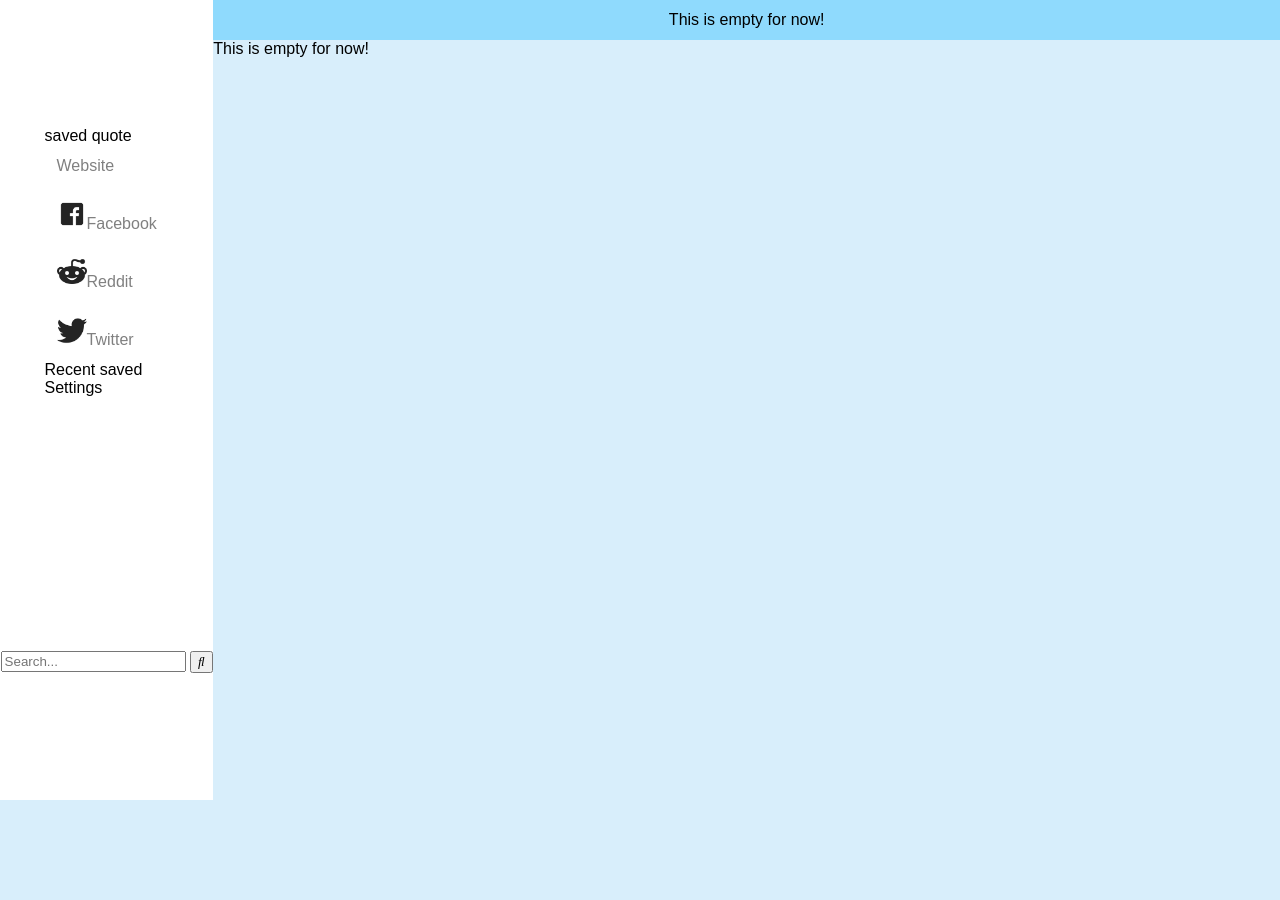
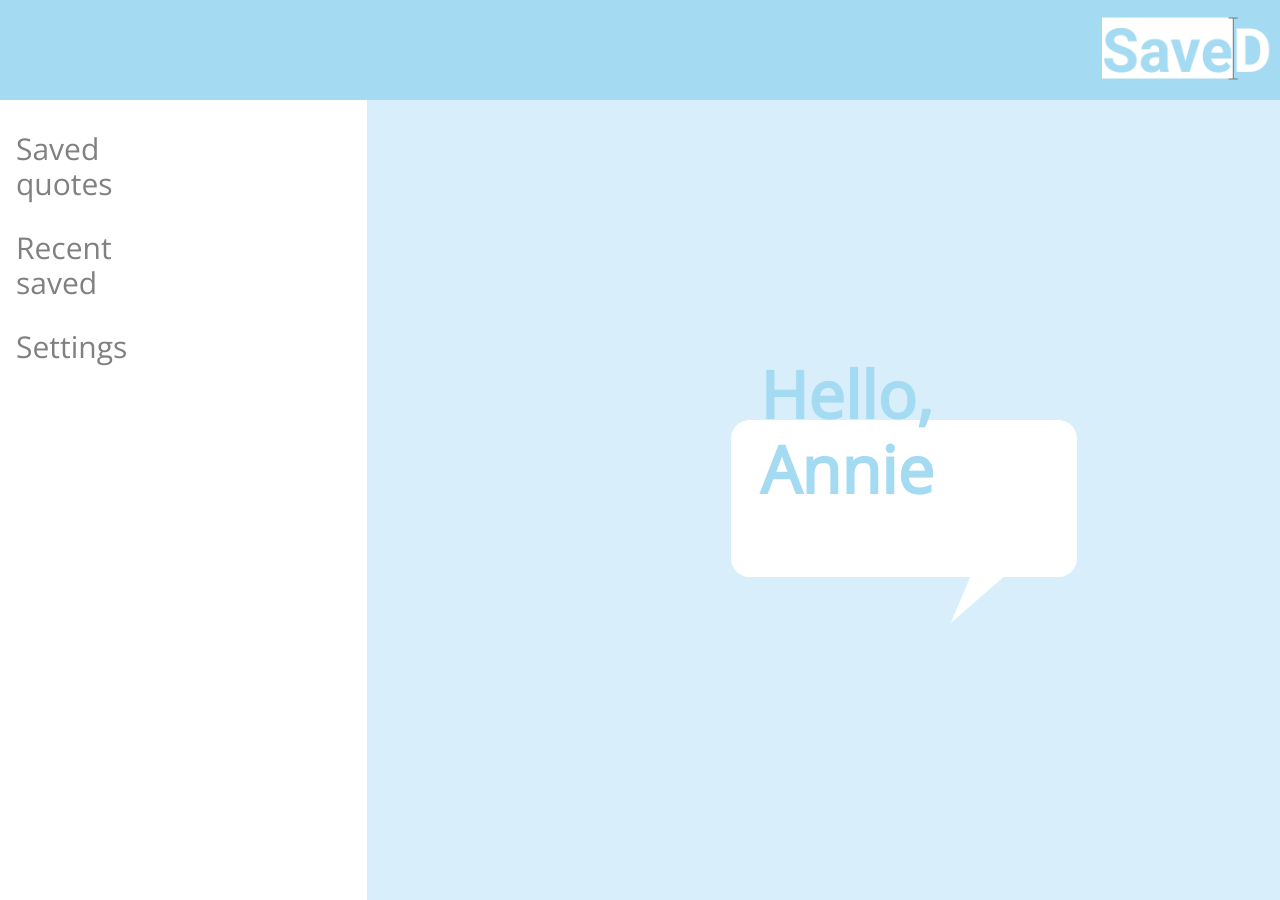
Before and after one commit to info340b-sp20/project-1-Nellyan4, a website: page index.html in a window 1280 px wide. Before the commit the page ends 800 px from the top, so only its background shows below. Drawn offline with nearby package versions, Linux system fonts and the light colour scheme.

Commit message:
edited index.html and style.css and added emoji person to put under speechbubble

```diff
--- a/css/style.css
+++ b/css/style.css
@@ -10,22 +10,190 @@ html, body, div, p {
 html, body{
     height: 100%;
     width: 100%;
+    font-family: 'Open Sans', sans-serif;
+}
+
+body {
+    background-color: #A4DBF2;
+}
+
+main {
+    display: flex;
+    height: 100%;
+    width: 100%;
+}
+
+aside {
+    display: none;
+}
+
+.biglogo {
+    display: none;
+}
+
+#top-bar {
+    display: block;
     background-color: #D8EEFB;
-    font-family: sans-serif;
+    height: 80px;
+}
+
+#hamburger-menu a{
+    color: white;
+    font-size: 4rem;
+    margin-right: .5em;
+    margin-left: .2em;
+}
+
+.mainpagelogo {
+    width: 150px;
+    height: 70px;
+    position: absolute;
+    right: 0;
+}
+
+.bubble {
+    display: block;
+    margin-top: 10rem;
+    margin-left: auto;
+    margin-right: auto;
+    width: 80%;
+    position: relative;
+}
+
+.hellouser {
+    position: absolute;
+    top: 44%;
+    left: 50%;
+    transform: translate(-50%, -50%);
+    display: flex;
+
+}
+
+.hellouser p{
+    display: block;
+    font-size: 30px;
+    text-align: left;
+    color: #A4DBF2;
+    font-weight: bold;
+    display: flex;
 }
 
 footer {
     display: none;
 }
 
-.mainpage {
-    display: flex;
-    height: 100%;
-    width: 100%;
+@media (min-width: 598px) {
+    body {
+        background-color: #B2F5D5;
+    }
+
+    .hellouser p {
+        color: #5FDB9F;
+        font-size: 50px;
+    }
 }
 
+@media (min-width: 768px) {
+    body{
+        background-color: #9AB9F4;
+    }
+
+    #top-bar {
+        background-color: #A4DBF2;
+        height: 100px;
+    }
+
+    .mainpagelogo {
+        display: none;
+    }
+
+    .biglogo{
+        width: 150px;
+        height: 70px;
+        position: absolute;
+        right: 0;
+        top: 0;
+        margin-top: 1rem;
+        display: block;
+    }
+
+    #hamburger-menu a{
+        font-size: 5rem;
+    }
+
+    .hellouser p {
+        color: #9AB9F4;
+        font-size: 60px;
+        top: 30px;
+        left: 30px;
+    }
+}
+
+
+@media (min-width: 992px) {
+    body {
+        background-color: #D8EEFB;
+    }
+
+    #top-bar {
+        background-color: #A4DBF2;
+        height: 100px;
+    }
+
+    .biglogo {
+        display: block;
+        width: 170px;
+        height: 80px;
+        position: absolute;
+        margin-right: .5em;
+        margin-left: 1em;
+        margin-top: .5em;
+    }
+
+    .mainpagelogo, #hamburger-menu a{
+        display: none;
+    }
+
+    .speechbubble {
+        display: block;
+        margin-left: 20rem;
+        margin-right: 10rem;
+        margin-top: 10rem;
+    }
+
+    .hellouser {
+        margin-left: 15rem;
+        margin-right: 10rem;
+        margin-top: 5rem;
+    }
+
+    .hellouser p{
+        font-size: 65px;
+        text-align: left;
+        color: #A4DBF2;
+    }
+
+    aside {
+        display: block;
+        background-color: white;
+    }
+
+    .sidebar {
+        padding-top: 2em;
+        padding-left: 1em;
+        padding-right: 15em;
+    }
+
+    .sidebar p{
+        font-size: 30px;
+        padding-bottom: 1em;
+        color: #808080;
+    }
+
+
+/*
 .sidebar {
-    display: flex;
+    display: none;
     background-color: white;
     height: 100%;
     width: 20%;
@@ -36,7 +204,7 @@ footer {
 }
 
 .rightpage {
-    display: flex;
+    display: none;
     flex-direction: column;
     width: 100%;
 }
@@ -72,4 +240,4 @@ footer {
 .twitterlogo {
     width: 30px;
     height: 30px;
-}
+} */
--- a/index.html
+++ b/index.html
@@ -2,18 +2,47 @@
 <html lang="en">
 <head>
     <meta charset="UTF-8">
-    <meta name="viewport" content="width=device-width, initial-scale=1.0">
+    <meta name="viewport" content="width=device-width, initial-scale=1, shrink-to-fit=no">
     <meta name="author" content="Jisu Kim, Xi Yan">
     <meta name="description" content="The index page for the website SaveD - INFO 340 Spring">
     <title>SaveD</title>
 
-
+    <!-- normalize.css for cross-browser stuff -->
     <link rel="stylesheet" href="https://cdnjs.cloudflare.com/ajax/libs/font-awesome/4.7.0/css/font-awesome.min.css">
+    <link rel="stylesheet" href="https://cdnjs.cloudflare.com/ajax/libs/normalize/8.0.0/normalize.min.css">
+    <link href="https://fonts.googleapis.com/css2?family=Open+Sans&display=swap" rel="stylesheet">
     <link rel="stylesheet" href="css/style.css">
     <link rel="icon" href="/img/iconfinder_General_Office_02_2530842.png">
 </head>
 <body>
-    <main class="mainpage">
+    <nav>
+        <div id = "top-bar">
+            <div id="logo-icon">
+                <a href="#"><img src="./img/main_logo_icon@2x.png" class="mainpagelogo" alt="saved with lightblue"></a>
+            </div>
+            <div id="hamburger-menu"><a href="#"><i class="fa fa-bars" aria-label="menu"></i></a></div>
+            <div id="bluelogo">
+                <a href="#"><img src="./img/landing_logo@2x.png" class="biglogo" alt="saved with darkerblue color"></a>
+            </div>
+        </div>
+    </nav>
+    <main>
+        <aside>
+            <div class="sidebar">
+                <p>Saved quotes</p>
+                <p>Recent saved</p>
+                <p>Settings</p>
+            </div>
+        </aside>
+        <div class="speechbubble">
+            <img src="./img/bubble@2x.png" class="bubble" alt="speech bubble with white color">
+            <div class="hellouser"><p>Hello, Annie</p></div>
+        </div>
+    </main>
+
+
+
+<!-- <main class="mainpage">
     <div class="sidebar">
         <div class="functions">
         <div class="dropdown">
@@ -41,7 +70,9 @@
             <p>This is empty for now!</p>
         </div>
         </div>
-    </main>
+    </main> -->
+
+
     <footer>Copyright &copy;2020 - &lt;Jisu Kim, Xi Yan&gt; // INFO 340B Spring 2020 // Information School</footer>
 </body>
 </html>
```
Also changed, not shown: img/bubble.png (added), img/bubble@2x.png (added), img/emoji.png (added), img/emoji@2x.png (added), img/main_logo_icon.png (added), img/main_logo_icon@2x.png (added).
